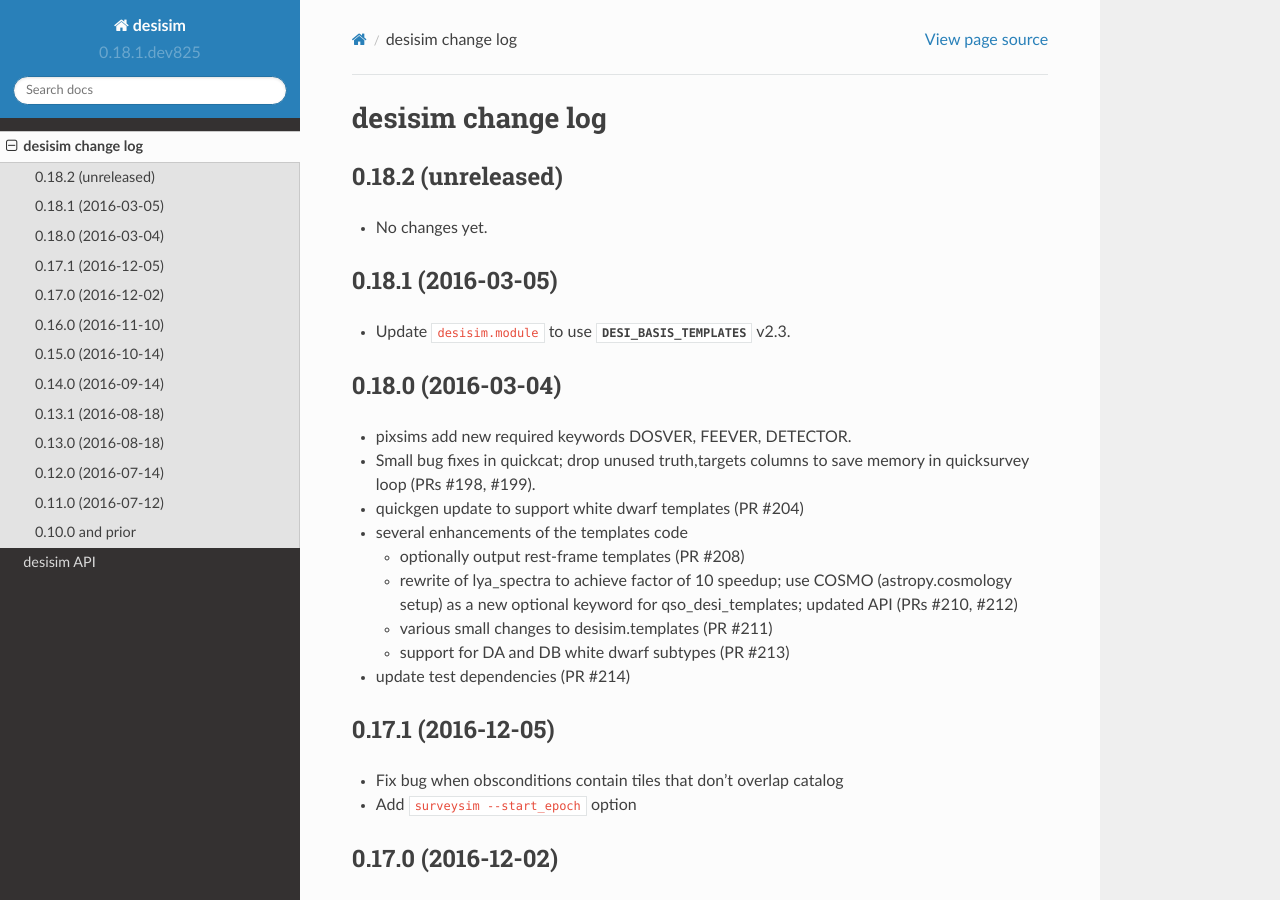
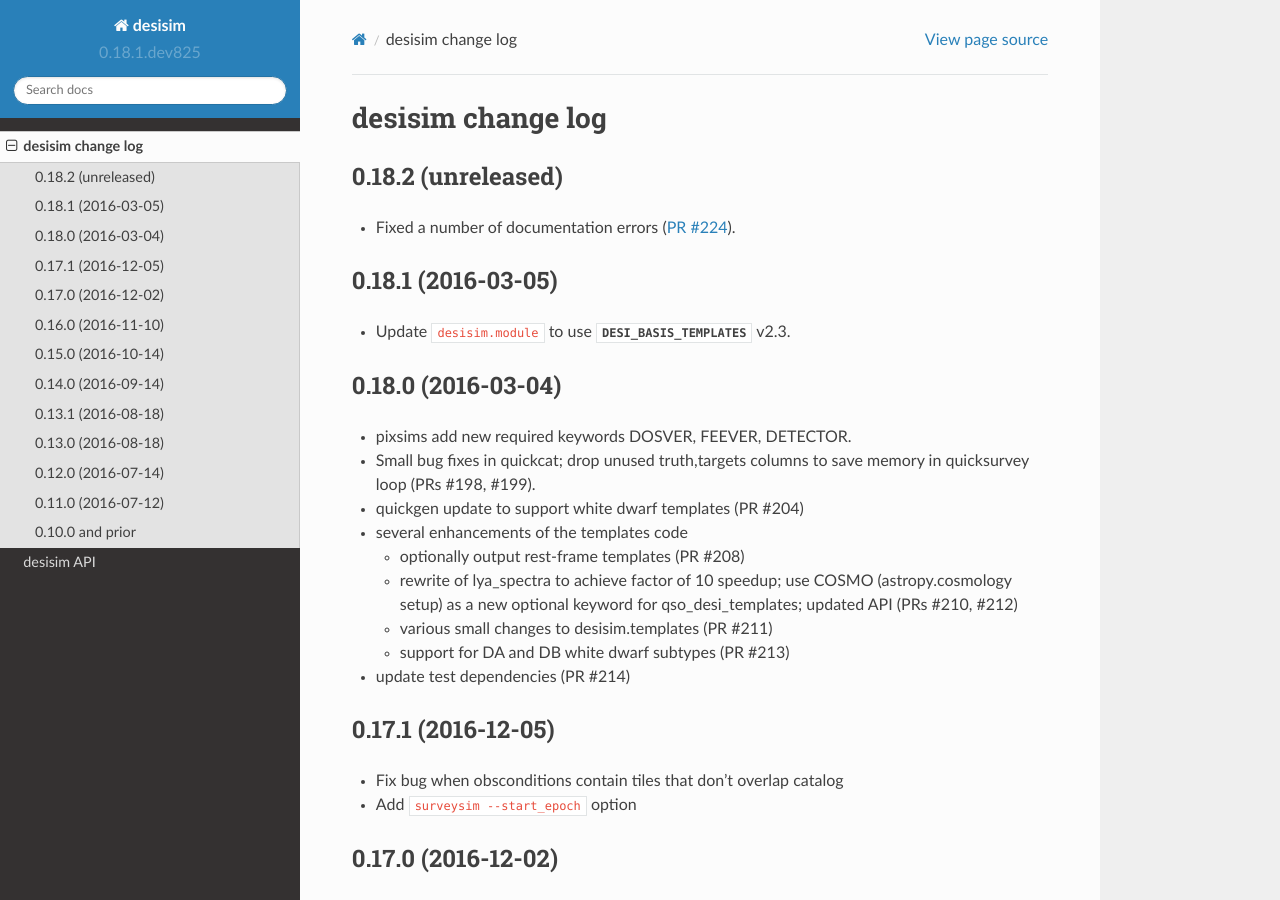
Before and after one commit to desihub/desisim, a Sphinx documentation site: the page built from doc/changes.rst, in a window 1280 px wide and 900 px high. Built offline with Sphinx 7.4.7 and the Read the Docs theme 2.0.0, drawn with Linux system fonts in a browser that asks for light colours.

Commit message:
update changes.rst [no ci]

```diff
--- a/doc/changes.rst
+++ b/doc/changes.rst
@@ -5,7 +5,9 @@ desisim change log
 0.18.2 (unreleased)
 -------------------
 
-* No changes yet.
+* Fixed a number of documentation errors (`PR #224`_).
+
+.. _`PR #224`: https://github.com/desihub/desisim/pull/224
 
 0.18.1 (2016-03-05)
 -------------------
```
